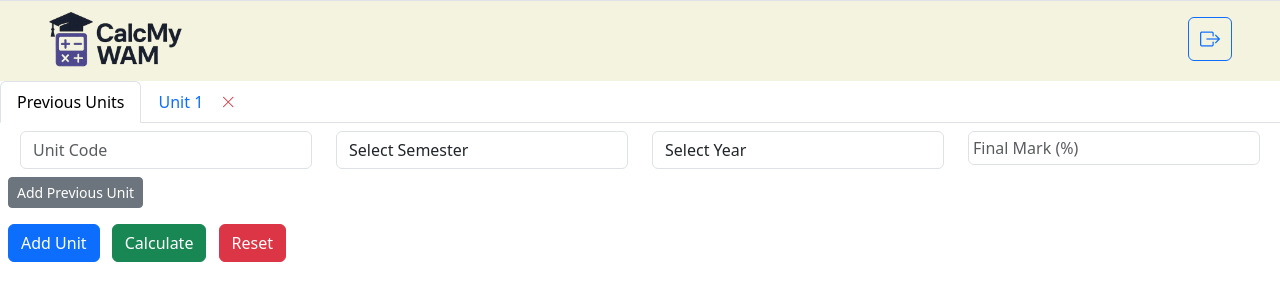
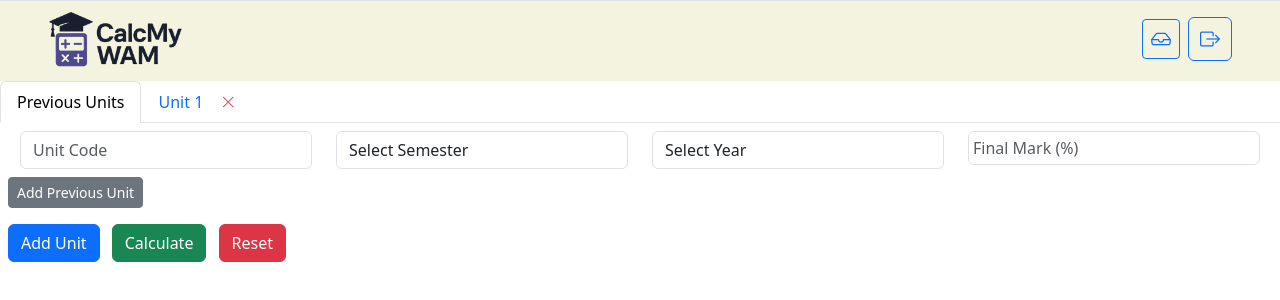
Before and after one commit to VSTERNENLICHT/CITS3403-Group-Project, a Flask app: page /calculator in a window 1280 px wide. Shown: the top 300 px of the page. Run offline with Flask 3, Linux system fonts and the light colour scheme; the visitor is signed in with stand-in values (Sample User, id 1); data that the repository does not hold is empty; some libraries are stand-ins or nearby versions.

Commit message:
Update calculator.html
Updated buttons on the top tab to work

```diff
--- a/templates/calculator.html
+++ b/templates/calculator.html
@@ -19,9 +19,15 @@
       <a href="#" class="d-flex align-items-center gap-2">
         <img src="{{ url_for('static', filename='img/logo.png') }}" alt="CalcMyWAM Logo" height="60">
       </a>
-      <button class="btn btn-outline-primary d-flex align-items-center justify-content-center" title="Log out" style="width: 44px; height: 44px;">
-        <i class="bi bi-box-arrow-right fs-5 logout-icon"></i>
-      </button>
+      <div class="d-flex align-items-center gap-2 ms-auto">
+        <a href="{{ url_for('my_shared_graphs') }}" class="btn btn-outline-primary btn-sm d-flex align-items-center fs-5 topbar-hover-btn">
+          <i class="bi bi-inbox"></i>
+          <span class="topbar-label">Inbox</span>
+        </a>
+        <a href="{{ url_for('logout') }}" class="btn btn-outline-primary d-flex align-items-center justify-content-center" style="width: 44px; height: 44px;">
+          <i class="bi bi-box-arrow-right fs-5 logout-icon"></i>
+        </a>
+      </div>
     </div>
   </header>
 
```
